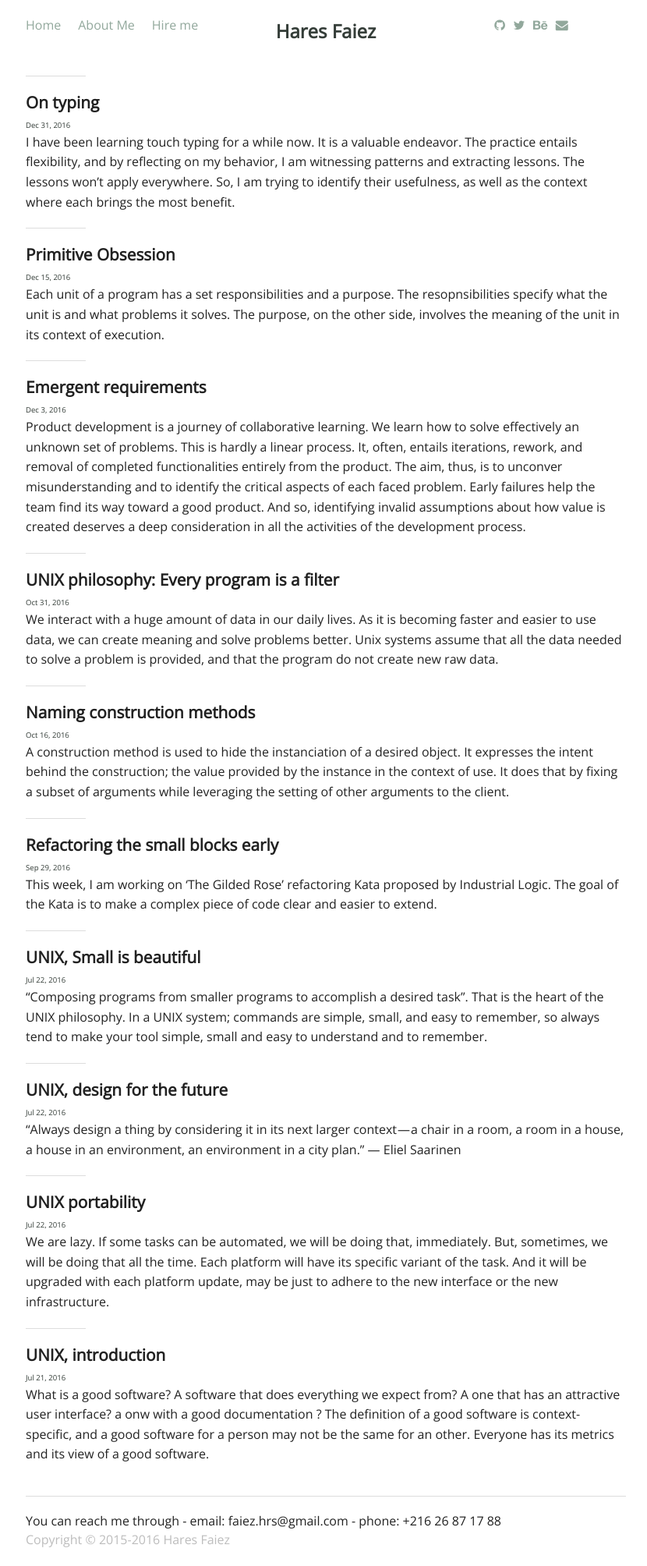
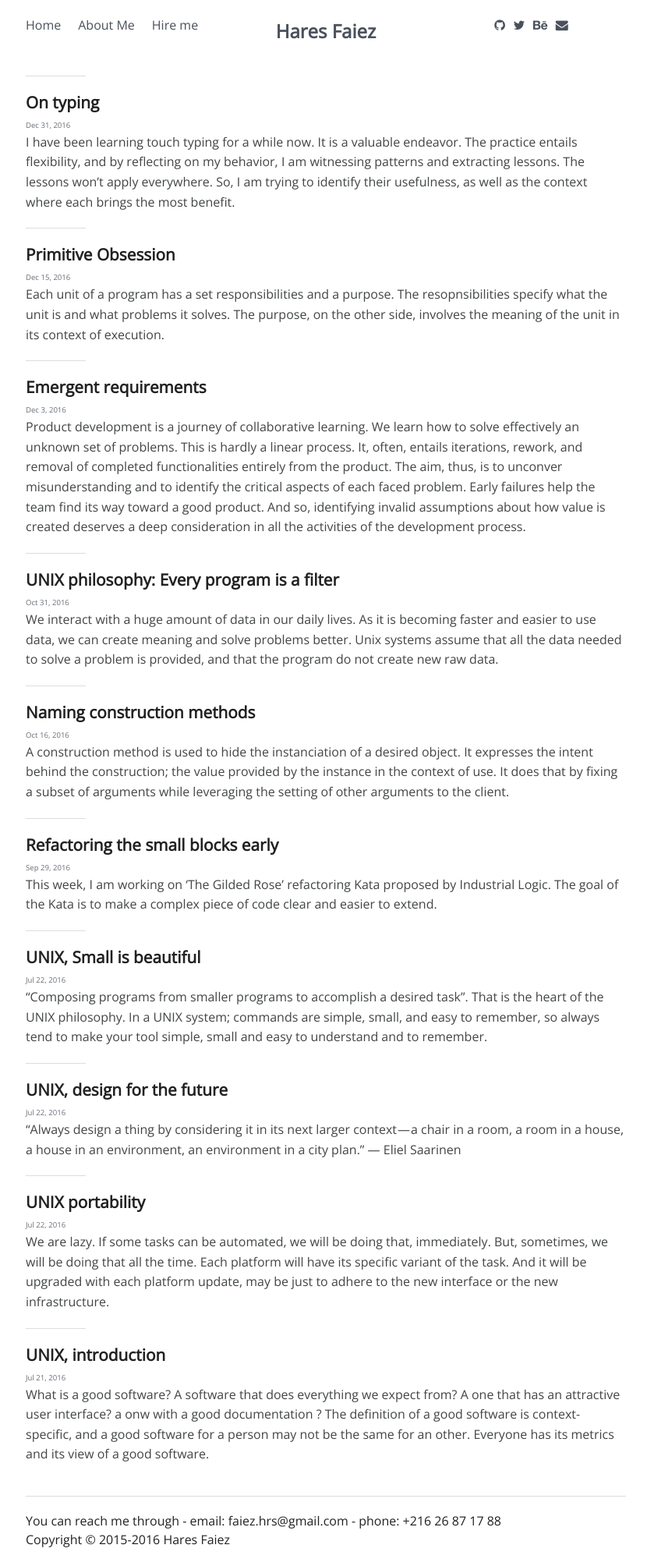
Before and after one commit to haresfaiez/haresfaiez.github.io, a Jekyll site: the page built from index.html, in a window 1280 px wide. Shown: the whole page at 78% size, without its empty margins (222-1052 px from the left). Built offline with Jekyll 4.4.1, drawn with Linux system fonts in a browser that asks for light colours; some web fonts are replaced.

Commit message:
Change the color scheme

```diff
--- a/_includes/footer.html
+++ b/_includes/footer.html
@@ -8,7 +8,7 @@ You can reach me through
   {% if site.phone %}
  - phone: {{ site.phone }}
   {% endif %}
-      <p class="text-primary_light">
+      <p>
         Copyright © 2015-2016 Hares Faiez
       </p>
     </div>
--- a/_includes/header.html
+++ b/_includes/header.html
@@ -5,7 +5,7 @@
     </div>
     <div class="small-12 medium-12 large-4 columns">
       <h1 class="vertical-outset line logo">
-	<a href="{{ site.baseurl }}/" class="title-header">{{ site.title }}</a>
+	<a href="{{ site.baseurl }}/">{{ site.title }}</a>
       </h1>
     </div>
     <div class="small-12 medium-12 large-4 columns line">
--- a/_includes/posts.html
+++ b/_includes/posts.html
@@ -6,7 +6,7 @@
       {{ post.title }}
     </a>
   </h3>
-  <small class="primary_bright">
+  <small>
     {{ post.date | date: "%b %-d, %Y" }}
   </small>
   {{ post.excerpt }}
--- a/_layouts/post.html
+++ b/_layouts/post.html
@@ -6,7 +6,7 @@ layout: default
     <article itemscope itemtype="http://schema.org/BlogPosting">
       <header>
 	<h2 itemprop="name headline" class="headline">{{ page.title }}</h2>
-	<small class="text-details text-primary_bright">
+	<small class="text-details">
 	  <time class="post__meta" datetime="{{ page.date | date_to_xmlschema }}" itemprop="datePublished">
 	    {{ page.date | date: "%b %-d, %Y" }}
 	  </time>
--- a/_sass/custom/_color.scss
+++ b/_sass/custom/_color.scss
@@ -1,28 +1,28 @@
 // foundation
-$primary-color	      : #92A89C;
+$primary-color	      : #4A515C;
+$hover-color          : #6A7079;
 
 // custom colors
-$primary-color_light  : #bdbdbd;
-$primary-color_bright : #343D38;
-$accent-color         : #212121;
-$hover-color          : #444A54;
+$primary-color_dark   : #212121;
+$primary-color_light  : #424546;
 
-.title-header {
-  color: $primary-color_bright;
+
+.text-bloc > .primary_bright {
+  color: $primary-color_dark;
 }
 
-.text-primary_light {
+.text-bloc > .accent a {
+  color: $primary-color_dark;
+}
+
+.text-bloc > .accent a:hover {
   color: $primary-color_light;
 }
 
-.text-bloc > .primary_bright {
-  color: $primary-color_bright;
+.text-bloc > small {
+  color: $hover-color;
 }
 
-.text-bloc > .accent a {
-  color: $accent-color;
+.text-bloc > p {
+ color: $primary-color_light;
 }
-
-.text-bloc > .accent a:hover {
-  color: $hover-color;
-}
```
Also changed, not shown: README.md.
